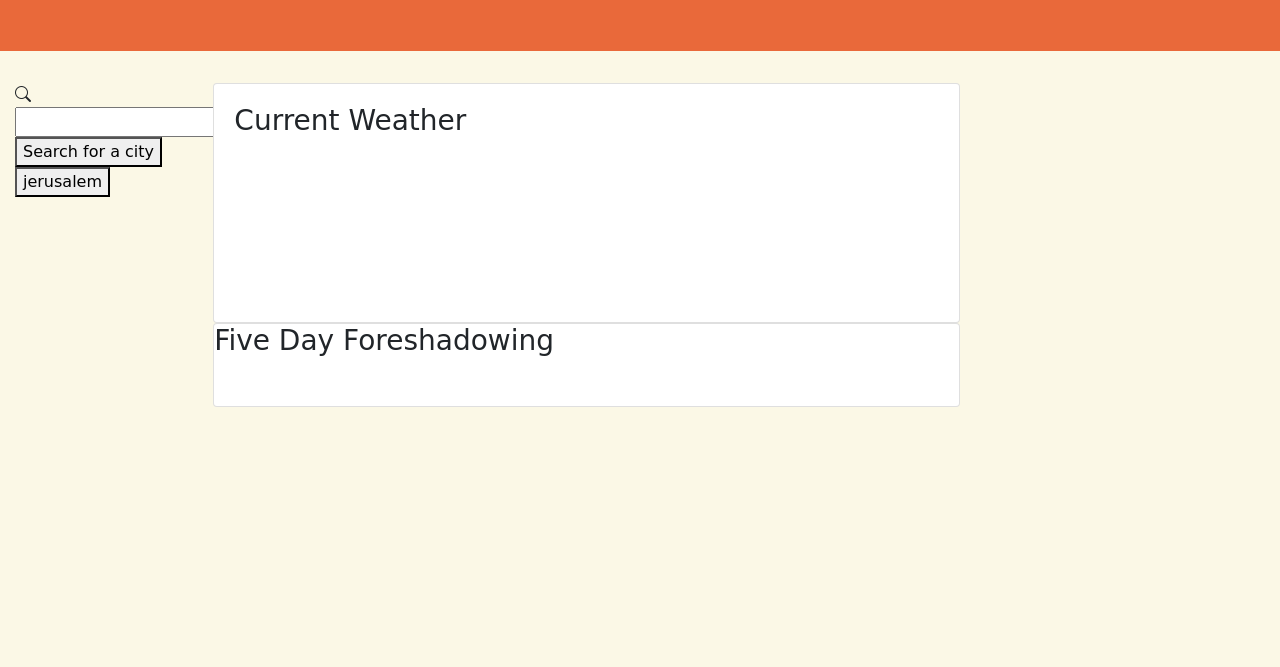
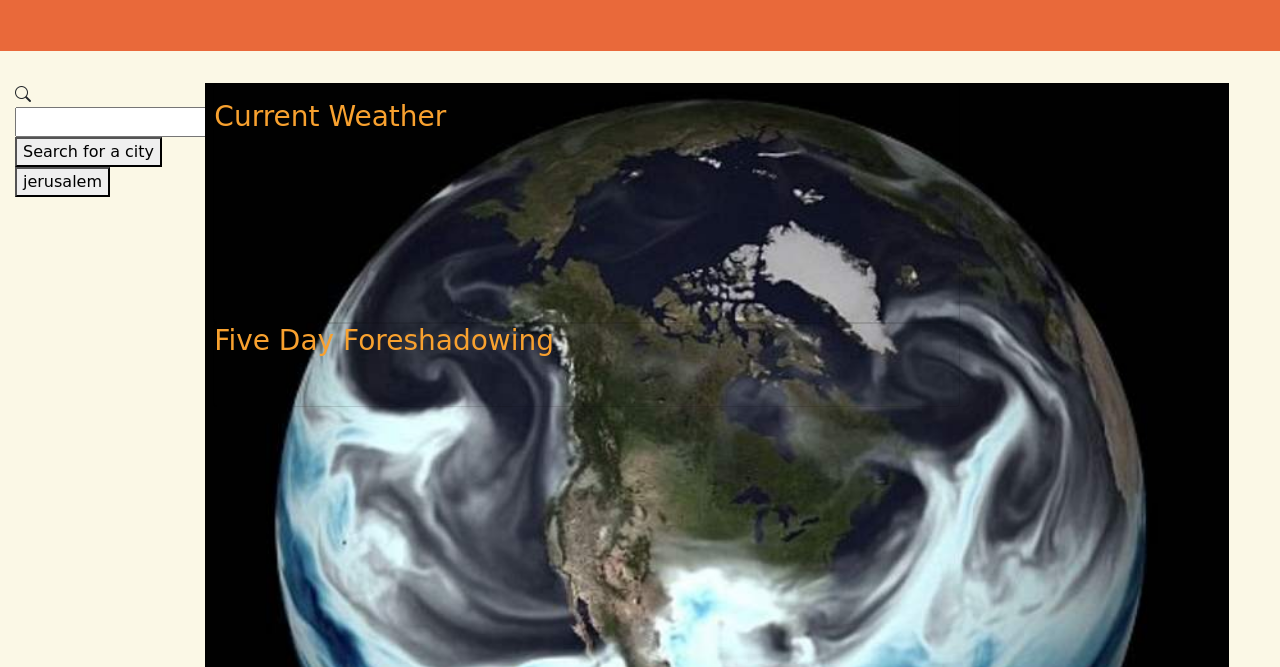
Before and after one commit to Danaalami-cloud/Future-weather-dashboard, a plain HTML site: page index.html in a window 1280 px wide. Shown: the part 133-800 px from the top of the page. Drawn offline with nearby package versions, Linux system fonts and the light colour scheme; no server answers.

Commit message:
further changes made across all files

```diff
--- a/index.html
+++ b/index.html
@@ -27,14 +27,16 @@
                 <div class="list-cities" id="list">
                 </div>
             </aside>
-            <!-- <div class="">
-                <img src="./assets/crystalball.jpg" alt="" class="witchyball">
-            </div> -->
+            <div class="">
+                <img src="./assets/Earthcrystallball.jpg" alt="" class="witchyball">
+            </div>
             <div class="col-7">
                 <div class="row">
                     <div class="card" style="width: 100%; height: 15rem">
-                        <div class="card-body">
+                        <div class="card-body1">
                             <div class="currentWeather">
+                                <p id="currentDay" class="lead"></p>
+                                <span id="time-display"></span>
                                 <h3>Current Weather</h3>
                                 <div class="currentWeatherCard"></div>
                             </div>
@@ -54,17 +56,7 @@
             </div>
         </div>
     </div>
-    <!-- <div class="col-5 rounded "></div>
-    <div class="col-5 rounded "></div>
-    <div class="col-5 rounded "></div>
-    <div class="col-5 rounded "></div>
-    <div class="col-5 rounded "></div>
-    </div>
-    <p>
-        <label>Kelvin</label>
-        <input id="inputKelvin " type="number " placeholder="Kelvin " oninput="temperatureConverter(this.value) " onchange="temperatureConverter(this.value) ">
-    </p>
-    <p>Celcius: <span id="outputCelcius "></span></p> -->
+
 
 
     <script src="script.js "></script>
--- a/script.js
+++ b/script.js
@@ -3,6 +3,9 @@ var figureEl = document.getElementById("#current-weather");
 // console.log(figureEl)
 var searchEl = document.getElementById("search-button");
 var clearEl = document.getElementById("clear-button");
+var list = document.getElementById("list");
+var listItem = document.createElement("button");
+// var timestamp = moment(weather.updated, "ddd, DD MMM YYYY HH:mm A");
 
 function getWeatherData(city = "jerusalem") {
     var cityName;
@@ -134,11 +137,11 @@ function temperatureConverter(valNum) {
 
 function createList(listOfCities) {
     console.log("Create called")
-    var list = document.getElementById("list");
+        // var list = document.getElementById("list");
     console.log(list)
     list.innerHTML = "";
     for (var i = 0; i < listOfCities.length; i++) {
-        var listItem = document.createElement("button");
+        // var listItem = document.createElement("button");
         listItem.textContent = listOfCities[i];
         listItem.addEventListener("click", getWeatherData(listItem[i]))
 
@@ -164,3 +167,10 @@ if (savedWeatherSearches.length > 0) {
 } else {
     getWeatherData();
 }
+
+// function displayTime() {
+//     var rightNow = moment().format("MMM DD, YYYY [at] h:mm:ss a");
+//     timeDisplayEl.text(rightNow);
+//     colorTime();
+// }
+// setInterval(displayTime, 1000);
--- a/style.css
+++ b/style.css
@@ -18,15 +18,18 @@ body {
                        font-family: cursive;
                    }
 
+                   .witchyball {
+                       position: absolute;
+                       right: 4%;
+                       /* left: 70%; */
+                       height: 110%;
+                       width: 80%;
+                       /* margin-top: 80px; */
+                   }
 
-/* .witchyball {
-        position: absolute;
-        right: 70%;
-        /* left: 70%; */
-
-
-/* height: 40%;
-    width: 50%;
-    margin-top: 80px;
+                   .card {
+                       /* background-color: rgba(245, 245, 245, 1);
+                       opacity: .2; */
+                       background: transparent;
+                       color: rgb(248, 161, 47);
                    }
-*/
```
Also changed, not shown: assets/Earthcrystallball.jpg (added), 2 other files. Lines whose indentation alone changed are shown as unchanged.
